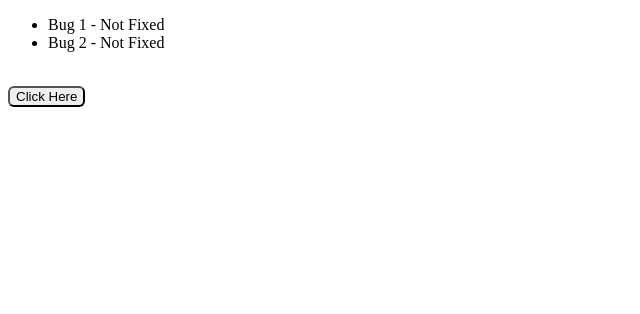
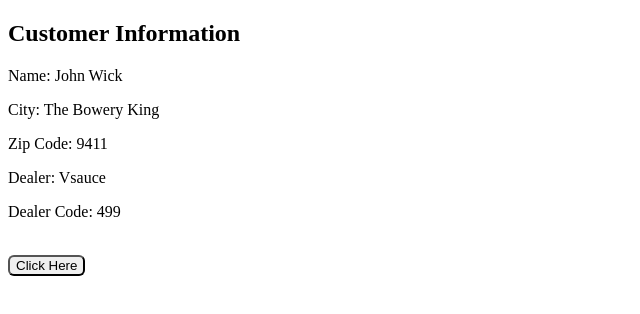
Before and after one commit to Ahnuf-Karim-Chowdhury/React-App-Basics, a React (Vite) app: page / in a window 1280 px wide. Shown: the top 314 px of the page, without its empty margins (0-640 px from the left). Built offline with nearby package versions, Linux system fonts and the light colour scheme.

Commit message:
Lesson 03 : Updating Nested Objects

```diff
--- a/src/App.tsx
+++ b/src/App.tsx
@@ -1,28 +1,42 @@
 import { useState } from "react";
-import { produce } from 'immer';
 
 function App() {
-  const [bugs, setBugs] = useState([
-    { id: 1, title: 'Bug 1', fixed: false },
-    { id: 2, title: 'Bug 2', fixed: false },
-  ]);
+  const [customer, setCustomer] = useState({
+    name: "John Wick",
+    address: {
+      city: "The Bowery King",
+      zipCode: 9411,
+      area: {
+        dealer: "Vsauce",
+        dealerCode: 499
+      }
+    }
+  });
 
   const handleClick = () => {
-    setBugs(produce(draft => {
-      const bug = draft.find(bug => bug.id === 1);
-      if (bug) bug.fixed = true;
-    }));
+    setCustomer({
+      ...customer,
+      address: {
+        ...customer.address,
+        zipCode: 512,
+        area: {
+          ...customer.address.area,
+          dealerCode: 522
+        }
+      }
+    });
   };
 
   return (
     <div>
-      <ul>
-        {bugs.map(bug => (
-          <li key={bug.id}>
-            {bug.title} - {bug.fixed ? "Fixed" : "Not Fixed"}
-          </li>
-        ))}
-      </ul>
+      <div>
+        <h2>Customer Information</h2>
+        <p>Name: {customer.name}</p>
+        <p>City: {customer.address.city}</p>
+        <p>Zip Code: {customer.address.zipCode}</p>
+        <p>Dealer: {customer.address.area.dealer}</p>
+        <p>Dealer Code: {customer.address.area.dealerCode}</p>
+      </div>
       <br />
       <button onClick={handleClick} style={{ borderRadius: '6px', position: "fixed" }}>Click Here</button>
     </div>
@@ -30,6 +44,7 @@ function App() {
 }
 
 export default App;
+
 
 
 
```
